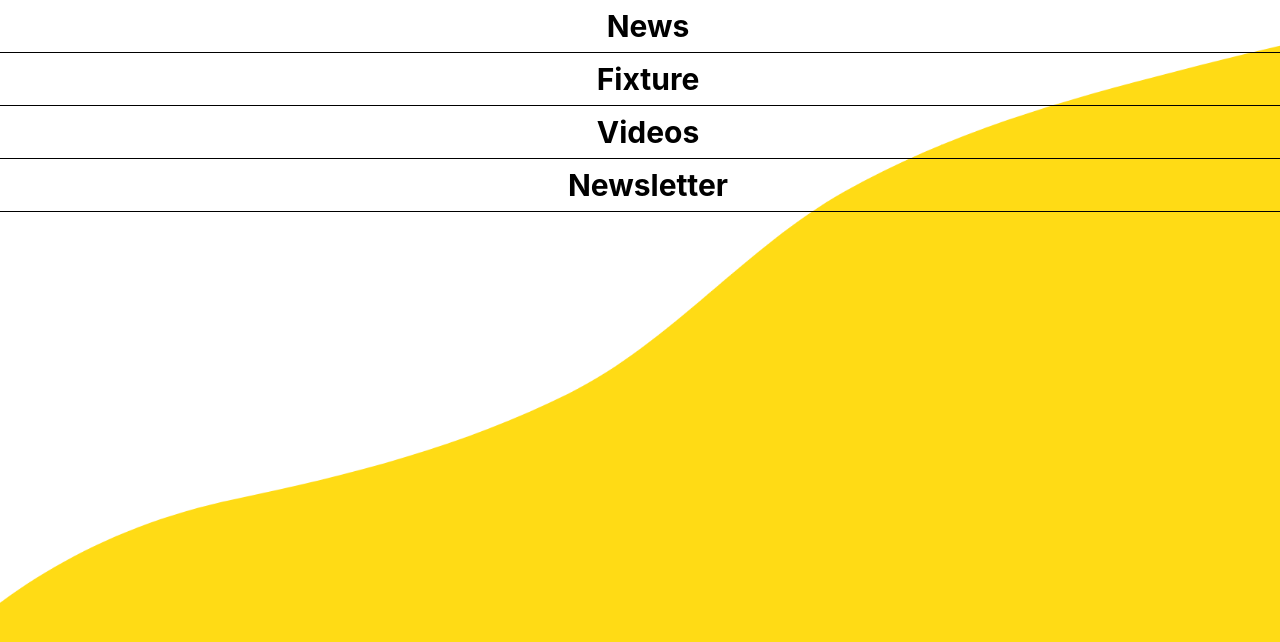
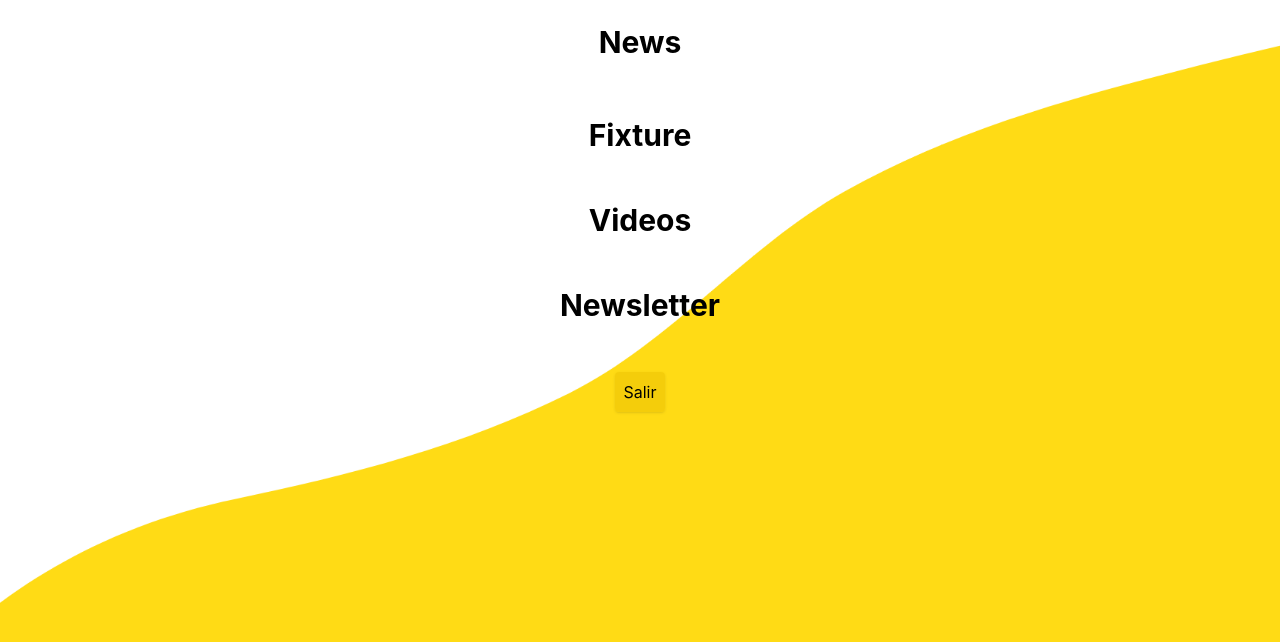
Before and after one commit to maggioniduffy/pacifico.frontend, a Next.js app: page /admin in a window 1280 px wide. Shown: the top 642 px of the page. Built offline with nearby package versions, Linux system fonts and the light colour scheme; no server answers.

Commit message:
logout added

```diff
--- a/components/Footer/Footer.tsx
+++ b/components/Footer/Footer.tsx
@@ -2,12 +2,12 @@ import React from "react";
 
 const Footer = () => {
   return (
-    <footer className="h-16 w-full p-auto bg-black flex flex-col justify-center">
-      <h5 className="text-white text-center m-auto">
+    <footer className="h-12 w-full text-sm p-auto bg-black flex flex-col justify-center">
+      <h5 className="text-gray text-center m-auto">
         {" "}
         Made by{" "}
         <a
-          className="font-bold"
+          className="font-medium text-white hover:text-yellow hover:font-bold"
           target={"_blank"}
           href="https://www.linkedin.com/in/maggioniduffy/"
           rel="noreferrer"
--- a/hooks/useLogout.tsx
+++ b/hooks/useLogout.tsx
@@ -1,8 +1,12 @@
 import Cookies from "js-cookie";
+import { useRouter } from "next/router";
 
 export const useLogout = () => {
+  const router = useRouter();
   const logout = () => {
+    console.log("login out");
     Cookies.remove("currentUser");
+    router.push("/login");
   };
 
   return { logout };
--- a/pages/admin/index.tsx
+++ b/pages/admin/index.tsx
@@ -1,8 +1,10 @@
 import * as Components from "../../components/Admin";
+import { useLogout } from "../../hooks";
 
 const Admin = () => {
+  const { logout } = useLogout();
   return (
-    <div>
+    <div className="flex flex-col justify-center place-items-center p-4 space-y-6">
       <Components.MainNews />
       <hr />
       <Components.MainFixture />
@@ -11,6 +13,14 @@ const Admin = () => {
       <hr />
       <Components.MainNewsletter />
       <hr />
+
+      <button
+        onClick={logout}
+        className="bg-yellow bg-opacity-70 shadow rounded p-2"
+      >
+        {" "}
+        Salir{" "}
+      </button>
     </div>
   );
 };
--- a/styles/globals.css
+++ b/styles/globals.css
@@ -18,6 +18,10 @@ body {
 
 p {
   white-space: pre-line;
+}
+
+h {
+  border-color: #212121;
 }
 
 /* width */
--- a/utils/constants.ts
+++ b/utils/constants.ts
@@ -2,7 +2,7 @@ import facebook from "../public/assets/facebook.svg";
 import instagram from "../public/assets/instagram.svg";
 import youtube from "../public/assets/youtube.svg";
 
-export const BASE_API_URL = "http://localhost:5000/";
+export const BASE_API_URL = process.env.NEXT_PUBLIC_API_URL;
 
 export const sections = [
   {
```
Also changed, not shown: 1 other file (tests, documents, lock files or other folders).
